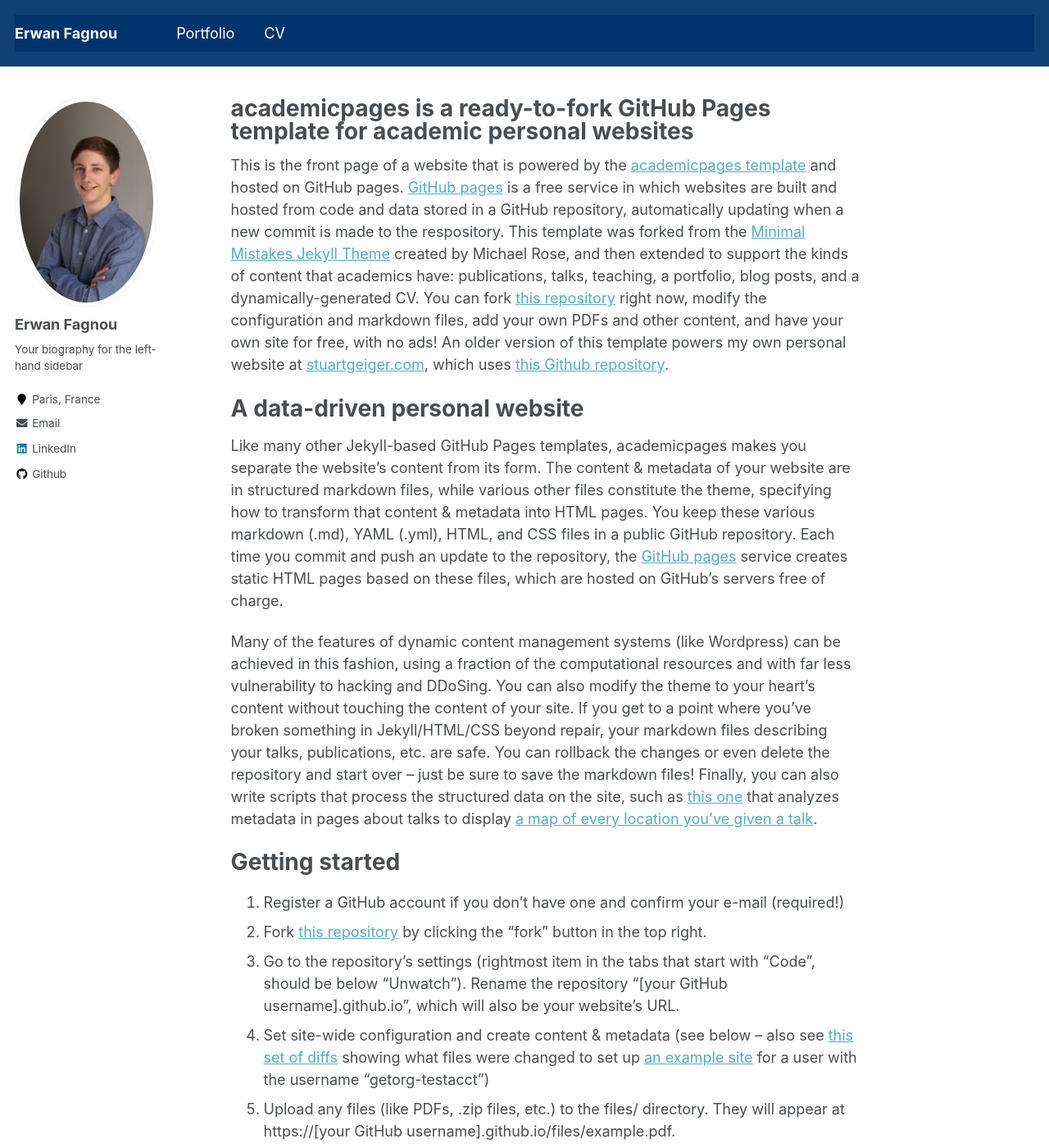
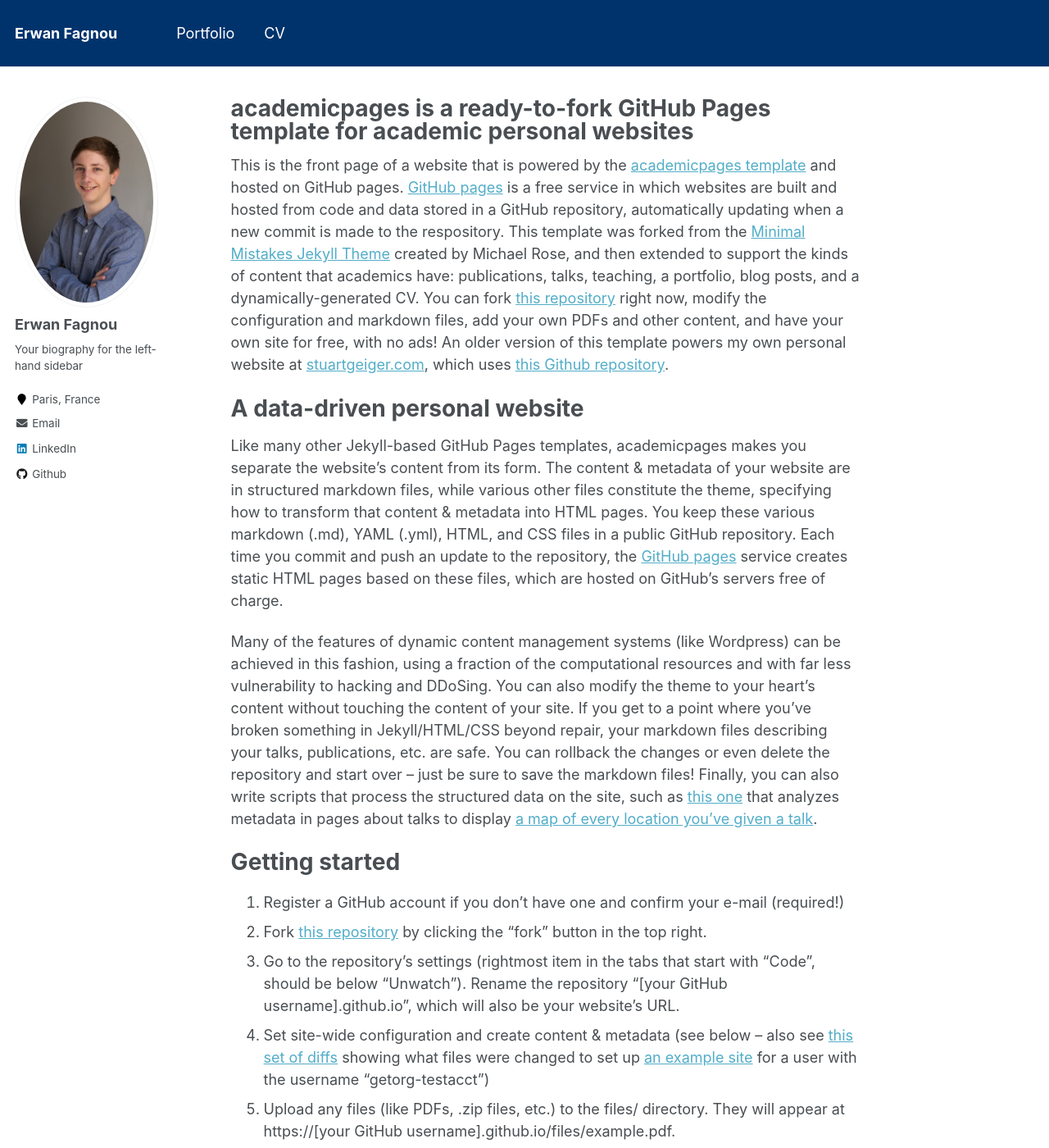
Before and after one commit to ErwanFagnou/erwanfagnou.github.io, a Jekyll site: the page built from _pages/about.md, in a window 1280 px wide and 1400 px high. Shown: the whole window at 82% size. Built offline with Jekyll 4.4.1, drawn with Linux system fonts in a browser that asks for light colours.

Commit message:
navbar color - working

```diff
--- a/_sass/_navigation.scss
+++ b/_sass/_navigation.scss
@@ -233,7 +233,8 @@
         left: 0;
         bottom: 0;
         height: 4px;
-        background: mix(#fff, $primary-color, 50%);
+        //background: mix(#fff, $primary-color, 50%);
+        background: $masthead-link-color;
         width: 100%;
         -webkit-transition: $global-transition;
         transition: $global-transition;
--- a/_sass/_variables.scss
+++ b/_sass/_variables.scss
@@ -62,7 +62,7 @@ $border-color               : $lighter-gray;
 
 /* Customizing the jekyll colors =================== */
 // Define theme colors
-$theme-color              : #00336cf0;
+$theme-color              : #00336c;
 
 // Navigation top bar
 $masthead-background-color       : $theme-color;
```
